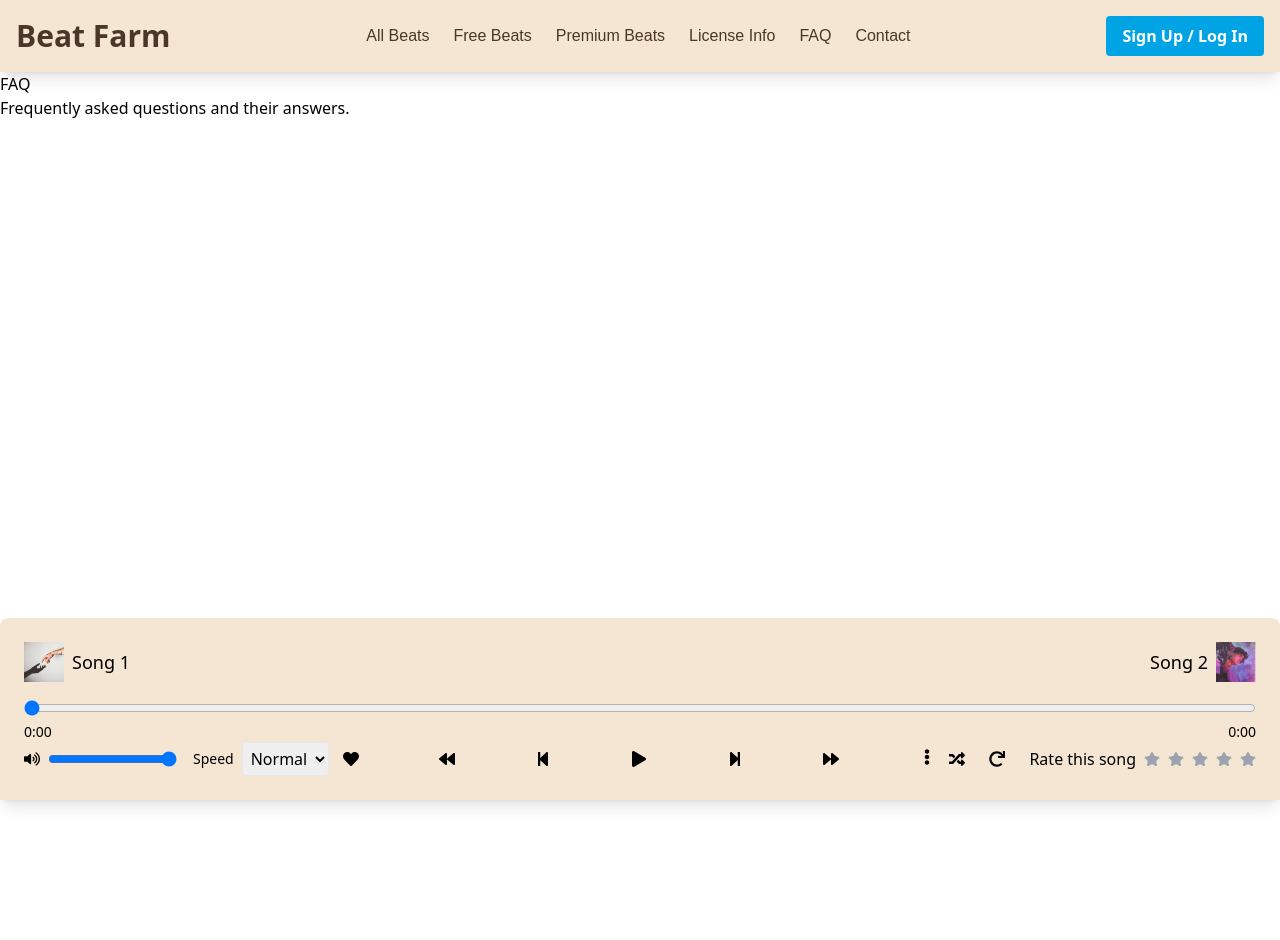
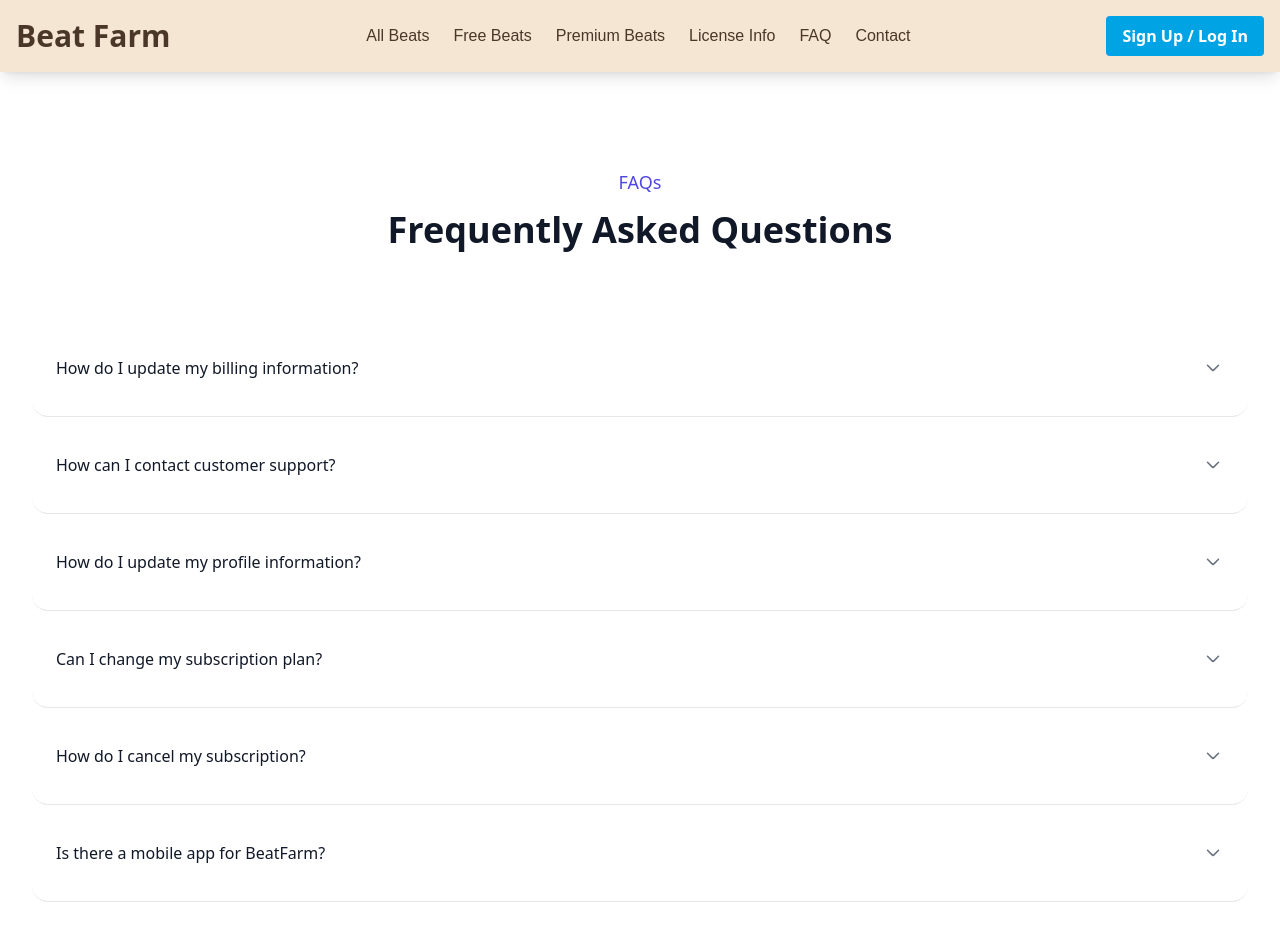
Before and after one commit to pratikdharam/Beat-Farm, a React (Vite) app: page /faq in a window 1280 px wide. Shown: the top 940 px of the page. Before the commit the page ends 800 px from the top, so only its background shows below. Built offline with nearby package versions, Linux system fonts and the light colour scheme; a web font is replaced by a local one.

Commit message:
Added contact,FAQ and free,premium beats pages!

```diff
--- a/src/App.jsx
+++ b/src/App.jsx
@@ -1,5 +1,5 @@
 import React from 'react';
-import { BrowserRouter as Router, Routes, Route } from 'react-router-dom'; // Import Router components
+import { BrowserRouter as Router, Routes, Route, useLocation } from 'react-router-dom'; // Import useLocation
 import Navbar from './components/Navbar/Navbar';
 import MusicPlayer from './components/MusicPlayer/MusicPlayer';
 import HeroSection from './components/HeroSection/HeroSection';
@@ -13,9 +13,13 @@ import FAQ from './pages/FAQ';
 import Contact from './pages/Contact';
 import SignUpLogin from './pages/SignUpLogin';
 
-function App() {
+function Layout() {
+  const location = useLocation(); // Correct place for useLocation
+
+  // Define an array of paths where the MusicPlayer should NOT appear
+  const noMusicPlayerPaths = ['/contact', '/faq', '/license-info'];
+
   return (
-    <Router>
     <div className="App">
       <Navbar />
       <Routes>
@@ -28,8 +32,17 @@ function App() {
         <Route path="/contact" element={<Contact />} />
         <Route path="/signup-login" element={<SignUpLogin />} />
       </Routes>
-        <MusicPlayer />
+
+      {/* Conditionally render the MusicPlayer based on the current path */}
+      {!noMusicPlayerPaths.includes(location.pathname) && <MusicPlayer />}
     </div>
+  );
+}
+
+function App() {
+  return (
+    <Router>
+      <Layout /> {/* All components including useLocation are now inside Router context */}
     </Router>
   );
 }
--- /dev/null
+++ b/src/assets/beatsData/freeBeatsData.js
@@ -0,0 +1,20 @@
+import img1 from '../img1.jpg';
+import img2 from '../img2.jpg';
+
+export const freeBeatsData = [
+    {
+        id: 0,
+        name: "Chill Vibes",
+        image: img1,
+        desc: "A relaxing beat for your study sessions.",
+        duration: "3:30",
+    },
+    {
+        id: 1,
+        name: "Upbeat Energy",
+        image: img2,
+        desc: "A motivational beat for your workouts.",
+        duration: "3:15",
+    },
+    // Add more free beats as needed
+];
--- /dev/null
+++ b/src/assets/beatsData/premiumBeatsData.js
@@ -0,0 +1,20 @@
+import img3 from '../img3.jpg';
+import img4 from '../img4.jpg';
+
+export const premiumBeatsData = [
+    {
+        id: 0,
+        name: "Epic Journey",
+        image: img3,
+        desc: "An epic soundtrack for your videos.",
+        duration: "4:00",
+    },
+    {
+        id: 1,
+        name: "Dark Intensity",
+        image: img4,
+        desc: "A powerful beat for dramatic scenes.",
+        duration: "4:15",
+    },
+    // Add more premium beats as needed
+];
--- /dev/null
+++ b/src/components/FilterSearch/FilterSearch.css
@@ -0,0 +1,10 @@
+/* Hide scrollbar for webkit-based browsers (Chrome, Safari, etc.) */
+.filter-bar::-webkit-scrollbar {
+    display: none;
+  }
+
+  /* Hide scrollbar for IE, Edge, Firefox */
+  .filter-bar {
+    -ms-overflow-style: none;  /* IE and Edge */
+    scrollbar-width: none;  /* Firefox */
+  }
--- a/src/components/HeroSection/HeroSection.jsx
+++ b/src/components/HeroSection/HeroSection.jsx
@@ -10,20 +10,20 @@ const DisplayHome = () => {
     return (
         <>
          <FilterSearch/>
-            <div className='mb-4'>
-                <h1 className='my-5 font-bold text-2xl'>Featured Charts</h1>
+            <div className='mb-4' >
+                <h1 className='my-5 font-bold text-2xl ml-2'>Featured Charts</h1>
                 <div className='flex overflow-auto'>
                     {albumsData.map((item, index) => (<AlbumItem key={index} name={item.name} desc={item.desc} image={item.image} id={item.id} />))}
                 </div>
             </div>
             <div className='mb-4'>
-                <h1 className='my-5 font-bold text-2xl'>Today's biggest hits</h1>
+                <h1 className='my-5 font-bold text-2xl ml-2'>Today's biggest hits</h1>
                 <div className='flex overflow-auto'>
                     {songsData.map((item, index) => (<SongItem key={index} name={item.name} desc={item.desc} id={item.id} image={item.image} />))}
                 </div>
             </div>
             <div className='mb-4'>
-                <h1 className='my-5 font-bold text-2xl'>Podacasts</h1>
+                <h1 className='my-5 font-bold text-2xl ml-2'>Podacasts</h1>
                 <div className='flex overflow-auto'>
                     {songsData.map((item, index) => (<SongItem key={index} name={item.name} desc={item.desc} id={item.id} image={item.image} />))}
                 </div>
--- a/src/components/MusicPlayer/MusicPlayer.jsx
+++ b/src/components/MusicPlayer/MusicPlayer.jsx
@@ -163,14 +163,20 @@ const MusicPlayer = () => {
           <img src={songs[currentSongIndex].icon} alt="Current Song" className="w-10 h-10 mr-2" />
           <span className="text-lg">{songs[currentSongIndex].name}</span>
         </div>
-        <div className="flex items-center cursor-pointer" onClick={() => playSongAtIndex((currentSongIndex + 1) % songs.length)}>
+
+        {/* Next Song Component, hidden on smaller screens, visible on md and larger */}
+        <div
+          className="hidden md:flex items-center cursor-pointer"
+          onClick={() => playSongAtIndex((currentSongIndex + 1) % songs.length)}
+        >
           <span className="text-lg">{songs[(currentSongIndex + 1) % songs.length].name}</span>
           <img src={songs[(currentSongIndex + 1) % songs.length].icon} alt="Next Song" className="w-10 h-10 ml-2" />
         </div>
       </div>
 
+
       {/* Progress Bar */}
-      <div className="mb-0">
+      <div className="mb-0 hidden md:block">
         <input
           type="range"
           className="w-full"
@@ -210,8 +216,8 @@ const MusicPlayer = () => {
 
       {/* Volume, Shuffle, Loop, Speed, and Rating */}
       <div className="flex justify-between items-center">
-        <div className="justify-between flex items-center gap-4">
-        <div className="flex items-center">
+        <div className="justify-between hidden md:flex items-center gap-4">
+          <div className="flex items-center ">
             <FaVolumeUp />
             <input
               type="range"
@@ -227,7 +233,7 @@ const MusicPlayer = () => {
             />
           </div>
 
-        {/* speed */}
+          {/* Speed Selector */}
           <div className="flex items-center">
             <label htmlFor="speed" className="mr-2 text-sm">Speed</label>
             <select id="speed" value={speed} onChange={handleSpeedChange} className="p-1 border rounded">
@@ -239,16 +245,16 @@ const MusicPlayer = () => {
               <option value="2">2x</option>
             </select>
           </div>
-
         </div>
 
 
+
         {/* Controls */}
-        <div className="flex items-center justify-center space-x-20 mb-0">
-          <button onClick={toggleLike} className="hover:text-red-500">
+        <div className="flex items-center justify-evenly md:justify-center space-x-20 mb-0">
+          <button onClick={toggleLike} className="hover:text-red-500 hidden md:block">
             <FaHeart className={`${isLiked ? "text-red-600" : ""}`} />
           </button>
-          <button onClick={skipBackward} className="hover:text-blue-500">
+          <button onClick={skipBackward} className="hover:text-blue-500 hidden md:block">
             <FaBackward />
           </button>
           <button className="hover:text-blue-500" onClick={() => setCurrentSongIndex((currentSongIndex - 1 + songs.length) % songs.length)}>
@@ -260,14 +266,14 @@ const MusicPlayer = () => {
           <button className="hover:text-blue-500" onClick={playNextSong}>
             <FaStepForward />
           </button>
-          <button onClick={skipForward} className="hover:text-blue-500">
+          <button onClick={skipForward} className="hover:text-blue-500 hidden md:block">
             <FaForward />
           </button>
 
           {/* 3 dots */}
 
 
-        <div className="relative">
+          <div className="relative hidden md:block">
             <button onClick={toggleDropdown} className="focus:outline-none ">
               <FaEllipsisV />
             </button>
@@ -298,7 +304,7 @@ const MusicPlayer = () => {
           </div>
         </div>
 
-        <div className="flex space-x-6">
+        <div className="hidden md:flex space-x-6 ">
           <button onClick={toggleShuffle} className={`${isShuffling ? "text-blue-500" : ""}`}>
             <FaRandom />
           </button>
@@ -309,7 +315,7 @@ const MusicPlayer = () => {
 
 
           {/* Rating */}
-          <div className="flex items-center gap-2">
+          <div className=" hidden md:flex items-center gap-2 ">
             <span>Rate this song</span>
             {Array.from({ length: 5 }, (_, index) => (
               <FaStar
--- a/src/pages/FAQ.jsx
+++ b/src/pages/FAQ.jsx
@@ -1,11 +1,86 @@
-import React from 'react';
+import React, { useState } from 'react';
 
 const FAQ = () => {
+  const [openIndex, setOpenIndex] = useState(null);
+
+  const toggleAccordion = (index) => {
+    setOpenIndex(openIndex === index ? null : index);
+  };
+
+  const faqData = [
+    {
+      question: "How do I update my billing information?",
+      answer: "To update your billing information, log into your account and navigate to the 'Billing' section. You can edit your payment details and save the changes from there."
+    },
+    {
+      question: "How can I contact customer support?",
+      answer: "To contact customer support, look for the 'Contact Us' section in the footer of the website, or click the help button for live chat support."
+    },
+    {
+      question: "How do I update my profile information?",
+      answer: "To update your profile, go to 'Settings' and click on 'Edit Profile'. You can update your name, email, and other information there."
+    },
+    {
+      question: "Can I change my subscription plan?",
+      answer: "Yes, you can change your subscription plan by navigating to the 'Account' section and selecting 'Subscription'. From there, you can upgrade or downgrade your plan."
+    },
+    {
+      question: "How do I cancel my subscription?",
+      answer: "To cancel your subscription, go to 'Account Settings', then click on 'Manage Subscription'. You'll see an option to cancel your plan."
+    },
+    {
+      question: "Is there a mobile app for BeatFarm?",
+      answer: "Yes, BeatFarm has a mobile app available for both Android and iOS. You can download it from the Google Play Store or the Apple App Store."
+    }
+  ];
+
   return (
-    <div>
-      <h1>FAQ</h1>
-      <p>Frequently asked questions and their answers.</p>
-    </div>
+    <section className="py-24">
+      <div className="mx-auto max-w-7xl px-4 sm:px-6 lg:px-8">
+        <div className="mb-16">
+          <h6 className="text-lg text-indigo-600 font-medium text-center mb-2">
+            FAQs
+          </h6>
+          <h2 className="text-4xl font-manrope text-center font-bold text-gray-900 leading-[3.25rem]">
+            Frequently Asked Questions
+          </h2>
+        </div>
+
+        <div className="accordion-group" data-accordion="default-accordion">
+          {faqData.map((item, index) => (
+            <div key={index} className="accordion py-8 px-6 border-b border-solid border-gray-200 transition-all duration-500 rounded-2xl hover:bg-indigo-50">
+              <button
+                className="accordion-toggle group inline-flex items-center justify-between leading-8 text-gray-900 w-full transition duration-500 text-left hover:text-indigo-600"
+                onClick={() => toggleAccordion(index)}
+              >
+                <h5>{item.question}</h5>
+                <svg
+                  className={`text-gray-500 transition duration-500 group-hover:text-indigo-600 ${openIndex === index ? "rotate-180" : ""}`}
+                  width="22"
+                  height="22"
+                  viewBox="0 0 22 22"
+                  fill="none"
+                  xmlns="http://www.w3.org/2000/svg"
+                >
+                  <path
+                    d="M16.5 8.25L12.4142 12.3358C11.7475 13.0025 11.4142 13.3358 11 13.3358C10.5858 13.3358 10.2525 13.0025 9.58579 12.3358L5.5 8.25"
+                    stroke="currentColor"
+                    strokeWidth="1.6"
+                    strokeLinecap="round"
+                    strokeLinejoin="round"
+                  ></path>
+                </svg>
+              </button>
+              {openIndex === index && (
+                <div className="accordion-content w-full px-0 overflow-hidden">
+                  <p className="text-base text-gray-900 leading-6">{item.answer}</p>
+                </div>
+              )}
+            </div>
+          ))}
+        </div>
+      </div>
+    </section>
   );
 };
 
```
Also changed, not shown: src/components/FilterSearch/FilterSearch.jsx (+20 -22 lines), src/pages/Contact.jsx (+37 -34 lines), src/pages/FreeBeats.jsx (+26 -8 lines), src/pages/PremiumBeats.jsx (+26 -8 lines), 1 other file (tests, documents, lock files or other folders). Lines whose indentation alone changed are shown as unchanged.
